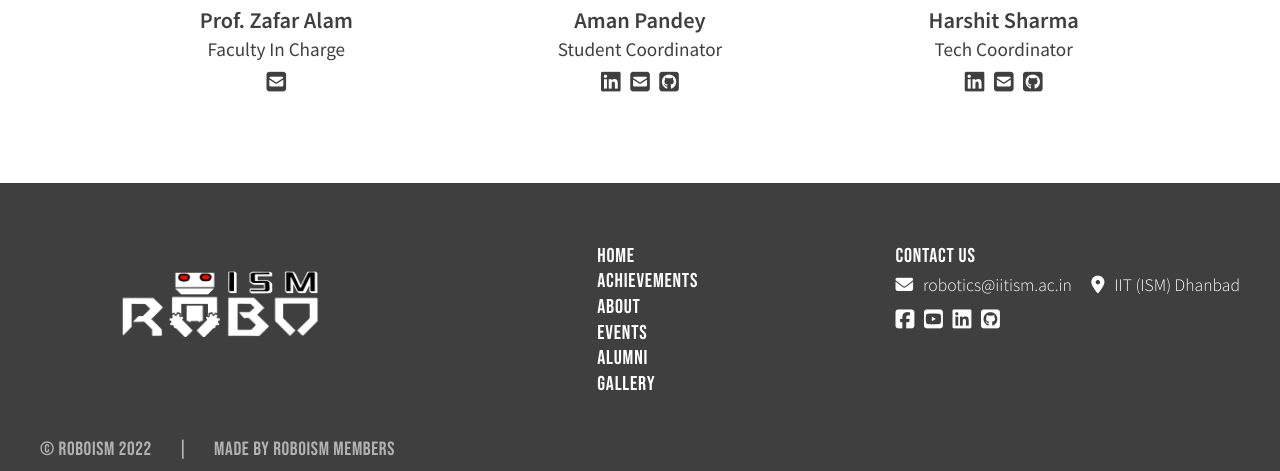
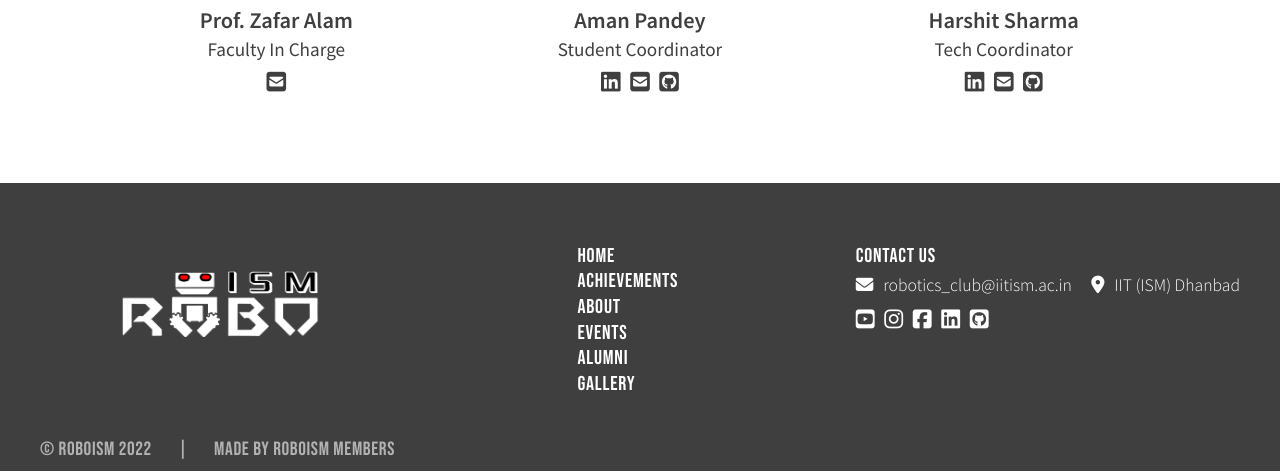
Before and after one commit to dhruvsh-1729/roboism.github.io, a Jekyll site: the page built from pages/index.html, in a window 1280 px wide and 900 px high, scrolled down 2252 px, cut to the strip 429-900 px from the top of the window. Built offline with Jekyll 4.4.1, drawn with Linux system fonts in a browser that asks for light colours; nearby versions of some CDN libraries.

Commit message:
Update footer.html
Added Instagram and changed official mail

```diff
--- a/_includes/footer.html
+++ b/_includes/footer.html
@@ -18,19 +18,22 @@
                 Contact Us
             </div>
             <div class="contact__contacts">
-                <a href="mailto:robotics@iitism.ac.in" class="contact__email-contact">
-                    robotics@iitism.ac.in
+                <a href="mailto:robotics_club@iitism.ac.in" class="contact__email-contact">
+                    robotics_club@iitism.ac.in
                 </a>
                 <a href="https://www.google.com/maps/place/Indian+Institute+of+Technology+(Indian+School+of+Mines)+Dhanbad/@23.8142953,86.4411807,15z/data=!4m5!3m4!1s0x0:0x122cb1d133a89995!8m2!3d23.8142953!4d86.4411807" class="contact__location-contact">
                     IIT (ISM) Dhanbad
                 </a>
             </div>
             <div class="contact__socials">
+                <a href="https://www.youtube.com/channel/UCGt9dMldcwUA4qzTW2foOfg">
+                    <i class="fab fa-youtube-square"></i>
+                </a>
+                 <a href="https://www.instagram.com/robo__ism/">
+                    <i class="fab fa-instagram"></i>
+                </a>
                 <a href="https://www.facebook.com/roboism/">
                     <i class="fab fa-facebook-square"></i>
-                </a>
-                <a href="https://www.youtube.com/channel/UCGt9dMldcwUA4qzTW2foOfg">
-                    <i class="fab fa-youtube-square"></i>
                 </a>
                 <a href="https://www.linkedin.com/company/roboism/">
                     <i class="fab fa-linkedin"></i>
@@ -38,6 +41,7 @@
                 <a href="https://github.com/RoboISM">
                     <i class="fab fa-github-square"></i>
                 </a>
+
             </div>
         </div>
     </div>
```
